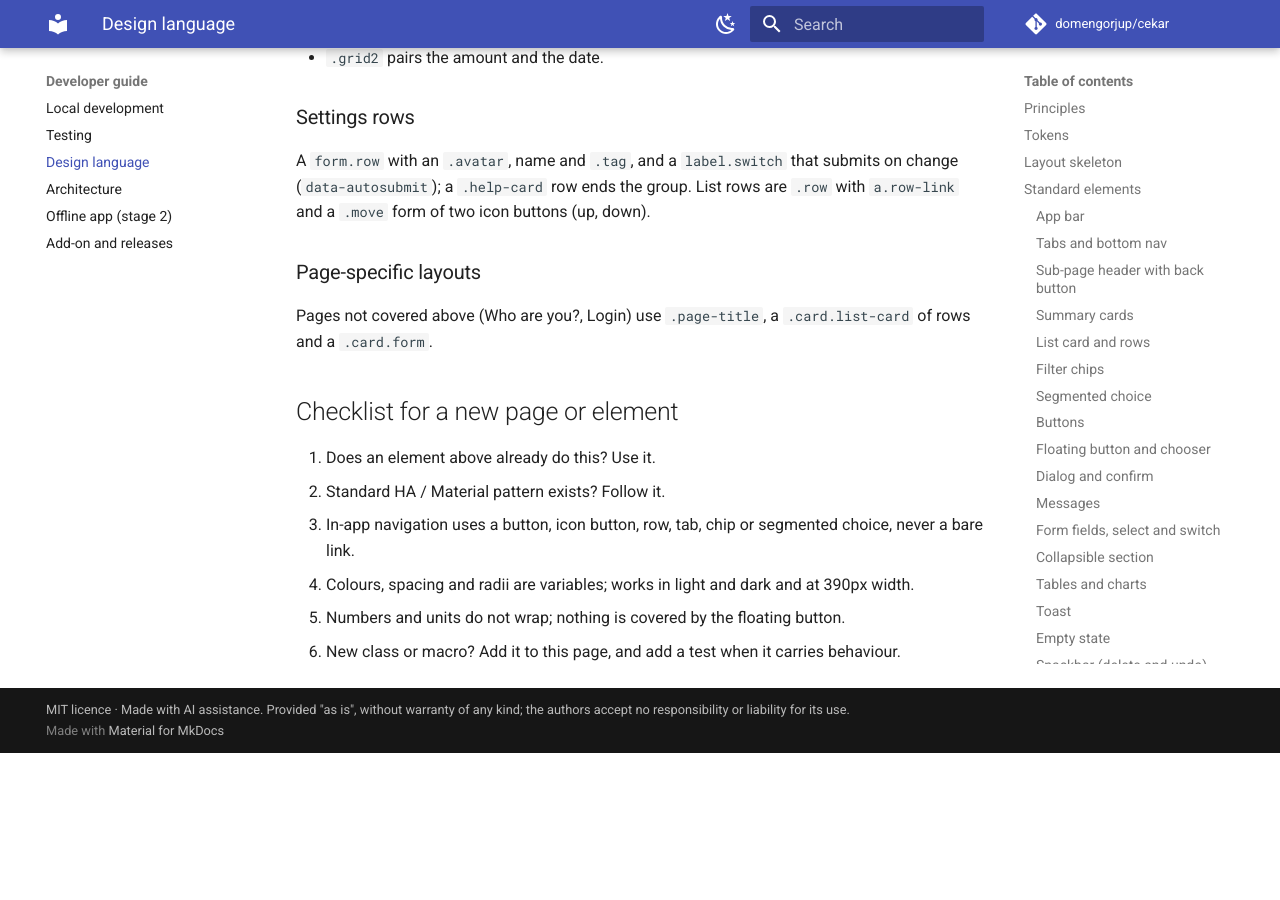
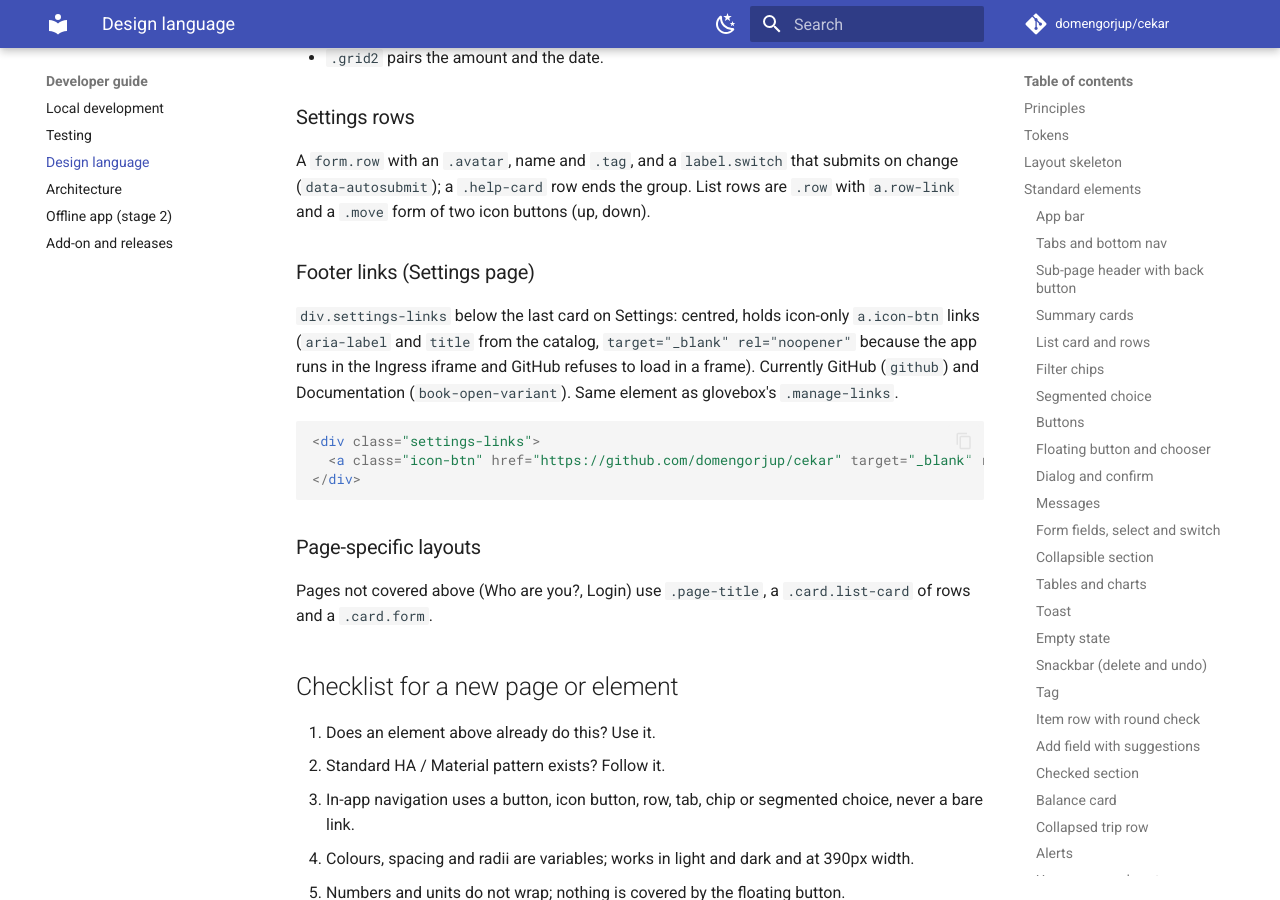
Before and after one commit to domengorjup/cekar, an MkDocs documentation site: the page built from docs/dev/design.md, in a window 1280 px wide and 900 px high, scrolled down 8863 px. Built offline with MkDocs 1.6.1 and Material for MkDocs 9.7.7, drawn with Linux system fonts in a browser that asks for light colours; comment, search, counter and statistics services are not loaded; before the commit the page ends 9616 px from its top, so only the background shows below that.

Commit message:
Add GitHub and documentation links at the bottom of Settings

````diff
--- a/docs/dev/design.md
+++ b/docs/dev/design.md
@@ -256,6 +256,16 @@ The list switcher is `.chips.lists` of `a.chip` with a `span.n` count of uncheck
 
 A `form.row` with an `.avatar`, name and `.tag`, and a `label.switch` that submits on change (`data-autosubmit`); a `.help-card` row ends the group. List rows are `.row` with `a.row-link` and a `.move` form of two icon buttons (up, down).
 
+### Footer links (Settings page)
+
+`div.settings-links` below the last card on Settings: centred, holds icon-only `a.icon-btn` links (`aria-label` and `title` from the catalog, `target="_blank" rel="noopener"` because the app runs in the Ingress iframe and GitHub refuses to load in a frame). Currently GitHub (`github`) and Documentation (`book-open-variant`). Same element as glovebox's `.manage-links`.
+
+```html
+<div class="settings-links">
+  <a class="icon-btn" href="https://github.com/domengorjup/cekar" target="_blank" rel="noopener" aria-label="{{ t('settings.github') }}" title="{{ t('settings.github') }}">{{ icon('github', 24) }}</a>
+</div>
+```
+
 ### Page-specific layouts
 
 Pages not covered above (Who are you?, Login) use `.page-title`, a `.card.list-card` of rows and a `.card.form`.
--- a/src/cekar/i18n/en.toml
+++ b/src/cekar/i18n/en.toml
@@ -268,6 +268,8 @@ move_down = "Move {name} down"
 who = "Who are you?"
 signed_in = "Signed in as"
 who_help = "Switch the person you act as."
+github = "Cekar on GitHub"
+docs = "Documentation"
 
 [member_off]
 title = "Turn off {name}?"
--- a/src/cekar/web/static/app.css
+++ b/src/cekar/web/static/app.css
@@ -579,6 +579,7 @@ form.row { margin: 0; }
 .move { display: flex; margin: 0; }
 .move .icon-btn:first-child svg { transform: rotate(180deg); }
 .move .icon-btn:disabled { opacity: .3; }
+.settings-links { display: flex; justify-content: center; gap: 8px; margin: 24px 0 8px; }
 .row > button.row-link { background: none; border: 0; font: inherit; color: inherit; text-align: left; padding: 0; cursor: pointer; }
 
 /* row text blocks, section spacing */
--- a/src/cekar/web/templates/settings.html
+++ b/src/cekar/web/templates/settings.html
@@ -59,4 +59,8 @@
   </div>
 </div>
 {% endif %}
+<div class="settings-links">
+  <a class="icon-btn" href="https://github.com/domengorjup/cekar" target="_blank" rel="noopener" aria-label="{{ t('settings.github') }}" title="{{ t('settings.github') }}">{{ icon('github', 24) }}</a>
+  <a class="icon-btn" href="https://domengorjup.github.io/cekar/" target="_blank" rel="noopener" aria-label="{{ t('settings.docs') }}" title="{{ t('settings.docs') }}">{{ icon('book-open-variant', 24) }}</a>
+</div>
 {% endblock %}
````
Also changed, not shown: openspec/changes/add-cekar-v1/specs/web-access/spec.md (+1 -0 lines), src/cekar/web/static/icons.svg, 1 other file.
